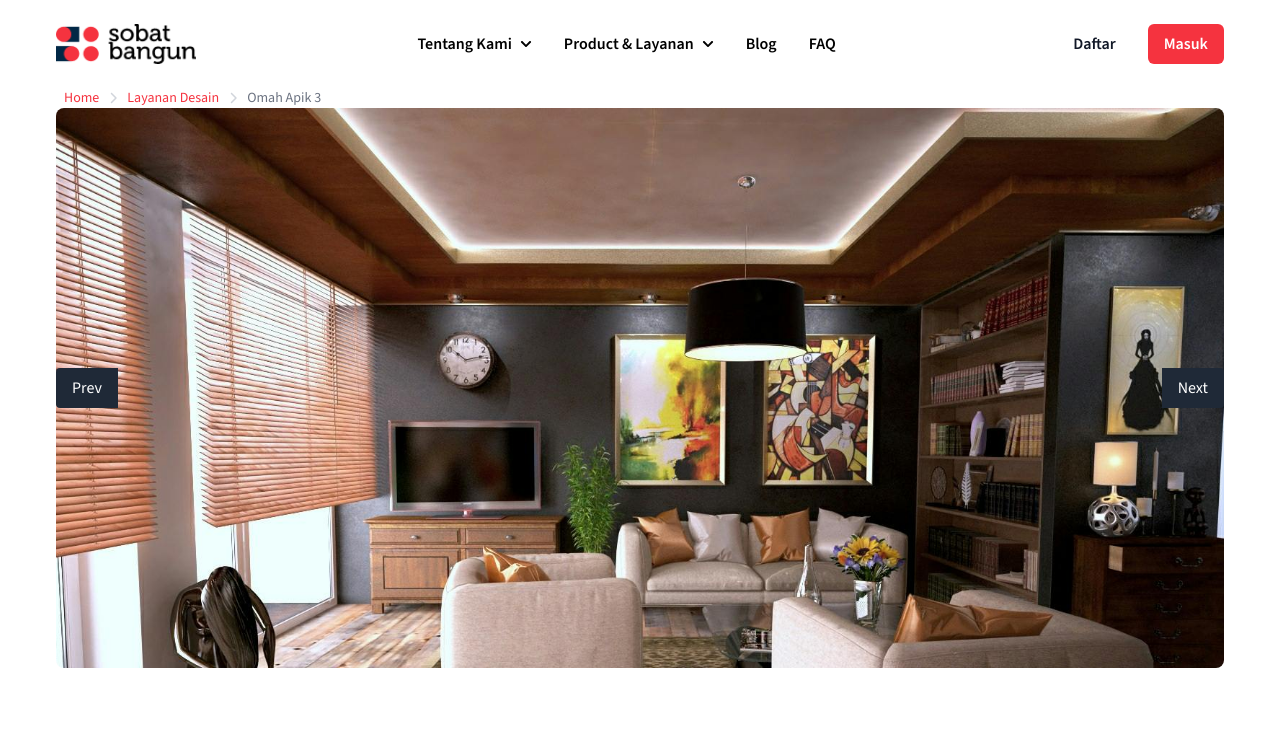
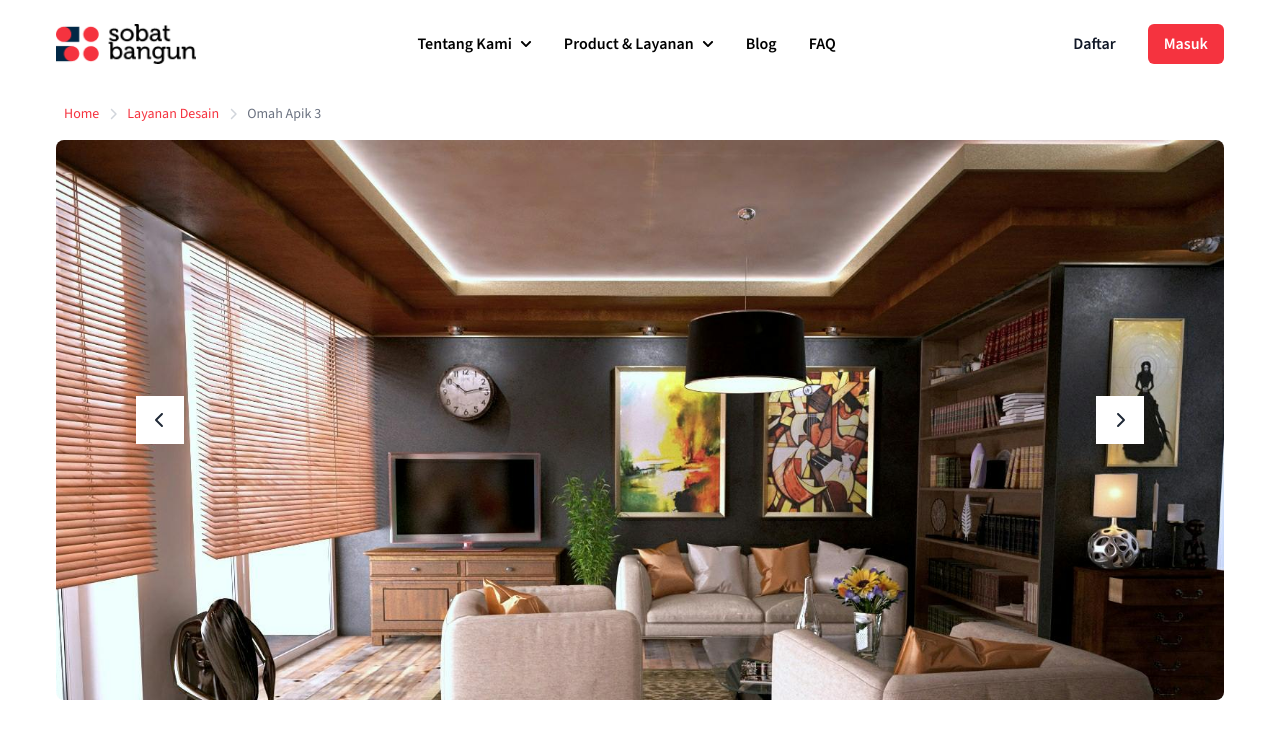
Before and after one commit to imanfauzi29/test-dot, a Next.js app: page / in a window 1280 px wide. Shown: the top 738 px of the page. Built offline with nearby package versions, Linux system fonts and the light colour scheme.

Commit message:
Fix carousel button next/prev

```diff
--- a/src/app/page.tsx
+++ b/src/app/page.tsx
@@ -2,7 +2,6 @@
 import Breadcrumb from "@/components/breadcrumb/Breadcrumb";
 import Carousel from "@/components/carousel/Carousel";
 import Navbar from "@/components/layout/Navbar";
-import Image from "next/image";
 
 const slides = [
   "/carousel/image-1.jpg",
@@ -11,7 +10,7 @@ const slides = [
 ];
 export default function Home() {
   return (
-    <main className="flex min-h-screen flex-col px-14">
+    <main className="flex min-h-screen flex-col px-14 gap-4">
       <Navbar />
       <Breadcrumb />
       <Carousel images={slides} />
--- a/src/components/carousel/Carousel.tsx
+++ b/src/components/carousel/Carousel.tsx
@@ -3,6 +3,7 @@
 import { cn } from "@/utils/cn";
 import Image from "next/image";
 import React, { useEffect, useState } from "react";
+import { FaChevronLeft, FaChevronRight } from "react-icons/fa6";
 
 interface CarouselProps {
   images: string[];
@@ -33,10 +34,11 @@ const Carousel = ({
     if (!autoSlide) return;
     const slideInterval = setInterval(nextSlide, interval);
     return () => clearInterval(slideInterval);
+    // eslint-disable-next-line react-hooks/exhaustive-deps
   }, []);
 
   return (
-    <div className="relative w-full">
+    <section className="relative w-full">
       <div className="relative h-56 overflow-hidden rounded-lg md:h-[560px]">
         <div
           className={cn("flex transition ease-out duration-500")}
@@ -59,17 +61,17 @@ const Carousel = ({
       </div>
       <button
         onClick={prevSlide}
-        className="absolute top-1/2 left-0 transform z-40 -translate-y-1/2 bg-gray-800 text-white px-4 py-2 rounded-l"
+        className="absolute top-1/2 left-20 transform z-40 -translate-y-1/2 bg-white text-gray-800 p-4"
       >
-        Prev
+        <FaChevronLeft />
       </button>
       <button
         onClick={nextSlide}
-        className="absolute top-1/2 right-0 transform z-40 -translate-y-1/2 bg-gray-800 text-white px-4 py-2 rounded-r"
+        className="absolute top-1/2 right-20 transform z-40 -translate-y-1/2 bg-white text-gray-800 p-4"
       >
-        Next
+        <FaChevronRight />
       </button>
-    </div>
+    </section>
   );
 };
 
--- a/src/components/layout/Navbar.tsx
+++ b/src/components/layout/Navbar.tsx
@@ -1,32 +1,9 @@
-"use client";
-
-import { NavigationType } from "@/types/Navbar";
 import Image from "next/image";
 import { FaChevronDown } from "react-icons/fa";
-import Button from "../ui/button/Button";
+import { navigation } from "./navigation";
+import Button from "@/components/ui/button/Button";
 
 const Navbar = () => {
-  const navigation: NavigationType[] = [
-    {
-      name: "Tentang Kami",
-      href: "#",
-      children: [
-        { name: "Visi & Misi", href: "/about" },
-        { name: "Sejarah", href: "/about" },
-      ],
-    },
-    {
-      name: "Product & Layanan",
-      href: "#",
-      children: [
-        { name: "Product", href: "/product" },
-        { name: "Layanan", href: "/service" },
-      ],
-    },
-    { name: "Blog", href: "#" },
-    { name: "FAQ", href: "#" },
-  ];
-
   return (
     <div className="flex justify-between py-6 w-full items-center">
       <Image
--- /dev/null
+++ b/src/components/layout/navigation.ts
@@ -0,0 +1,22 @@
+import { NavigationType } from "@/types/Navbar";
+
+export const navigation: NavigationType[] = [
+    {
+        name: "Tentang Kami",
+        href: "#",
+        children: [
+            { name: "Visi & Misi", href: "/about" },
+            { name: "Sejarah", href: "/about" },
+        ],
+    },
+    {
+        name: "Product & Layanan",
+        href: "#",
+        children: [
+            { name: "Product", href: "/product" },
+            { name: "Layanan", href: "/service" },
+        ],
+    },
+    { name: "Blog", href: "#" },
+    { name: "FAQ", href: "#" },
+];
```
